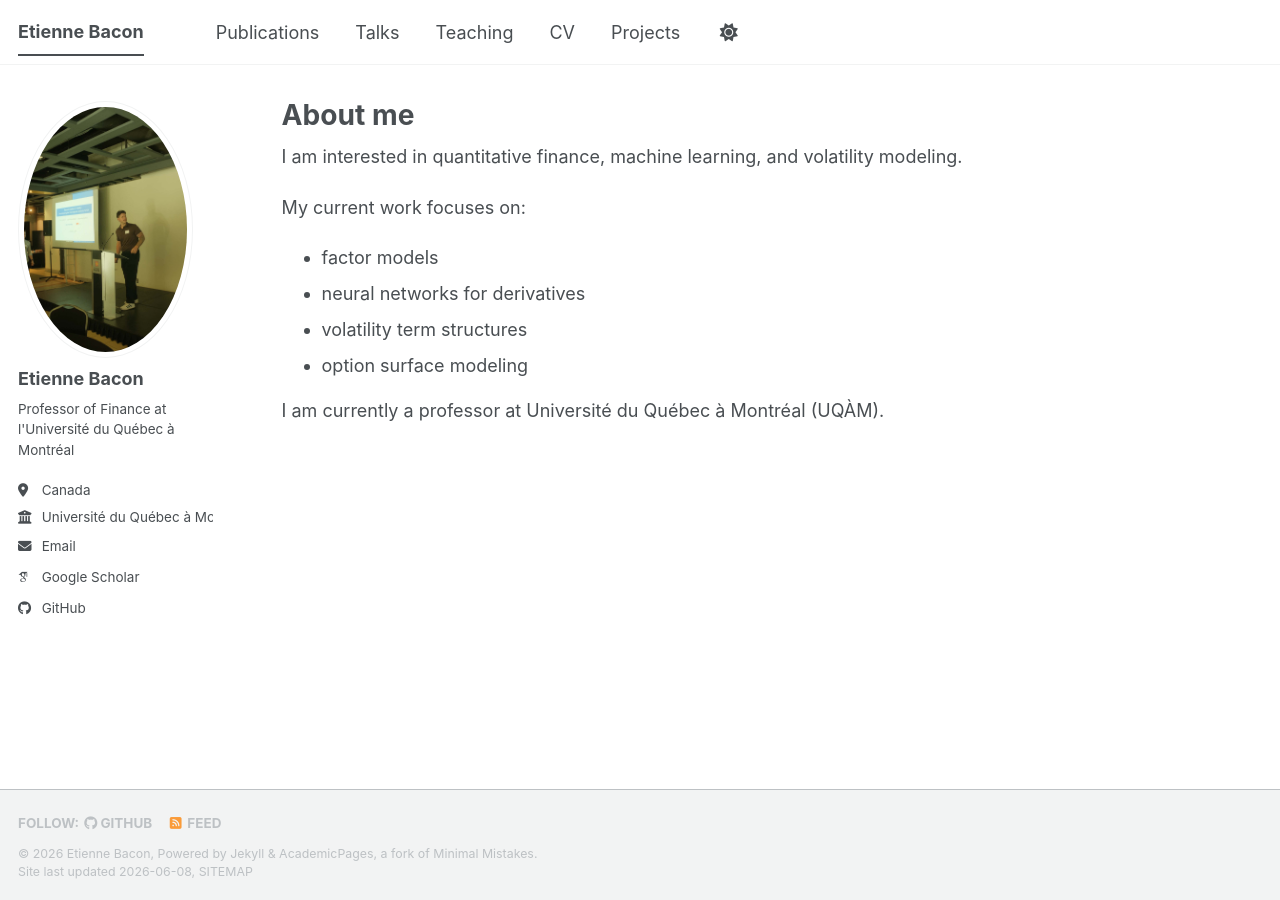
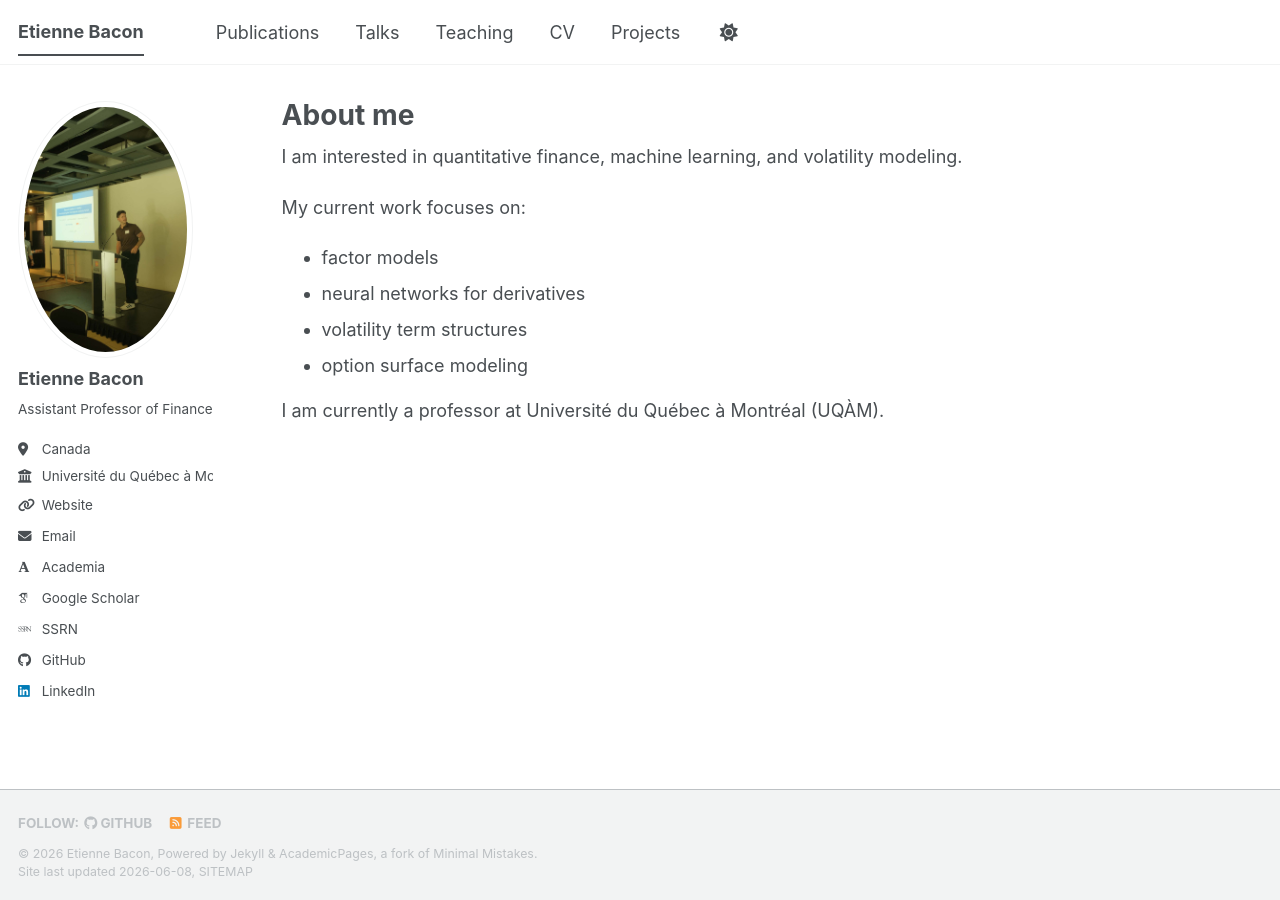
Before and after one commit to EtienneBacon/EtienneBacon.github.io, a Jekyll site: the page built from _pages/about.md, in a window 1280 px wide. Built offline with Jekyll 4.4.1, drawn with Linux system fonts in a browser that asks for light colours; some web fonts are replaced; a script bundle is joined from its source files by our own code; library files that are not in the unit come from our copies.

Commit message:
Update _config.yml

```diff
--- a/_config.yml
+++ b/_config.yml
@@ -12,7 +12,7 @@ site_theme               : "default" # The available themes options are "default
 title                    : "Etienne Bacon"
 title_separator          : "-"
 name                     : &name "Etienne Bacon"
-description              : &description "Professor of Finance at l'Université du Québec à Montréal"   # Update this with a general description of your site, this is the default if not overridden by a page
+description              : &description "Professor of Finance at l'Université du Québec à Montréal\n I have not failed. 'I've just found 10,000 ways that won't work.' T. Edison"   # Update this with a general description of your site, this is the default if not overridden by a page
 url                      : https://EtienneBacon.github.io # The base hostname & protocol for your site e.g. "https://[your GitHub username].github.io",
                                                            # or if you already have some other page hosted on Github then use "https://[your GitHub username].github.io/[Your Repo Name]"
 baseurl                  : "" # the subpath of your site, e.g. "/blog"
@@ -26,21 +26,21 @@ author:
   avatar           : "profile.png"
   name             : "Etienne Bacon"
   pronouns         : # example: "she/her"
-  bio              : "Professor of Finance at l'Université du Québec à Montréal"
+  bio              : "Assistant Professor of Finance"
   location         : "Canada"
   employer         : "Université du Québec à Montréal"
-  uri              : # URL
-  email            : "none@example.org"
+  uri              : "https://finance.esg.uqam.ca/corps-enseignant/professeurs/professeur/bacon.etienne/"
+  email            : "bacon.etienne@uqam.ca"
 
   # Academic websites
-  academia         : # URL
+  academia         : "https://finance.esg.uqam.ca/corps-enseignant/professeurs/professeur/bacon.etienne/"
   arxiv            : # URL - Update with the correct link to your profile
   googlescholar    : "https://scholar.google.com/citations?user=XkMVGosAAAAJ&hl=en"
   inspire-hep      : # URL
   impactstory      : # URL
   orcid            : #
   semantic         : # URL
-  ssrn             : # URL
+  ssrn             : "https://papers.ssrn.com/sol3/cf_dev/AbsByAuth.cfm?per_id=6098009"
   pubmed           : #
   researchgate     : # URL
   scopus           : # URL
@@ -66,7 +66,7 @@ author:
   keybase          : # Username
   instagram        : # Username
   lastfm           : # Username
-  linkedin         : # Username
+  linkedin         : "etienne-bacon"
   mastodon         : # URL
   medium           : # URL
   pinterest        : # Username
```
